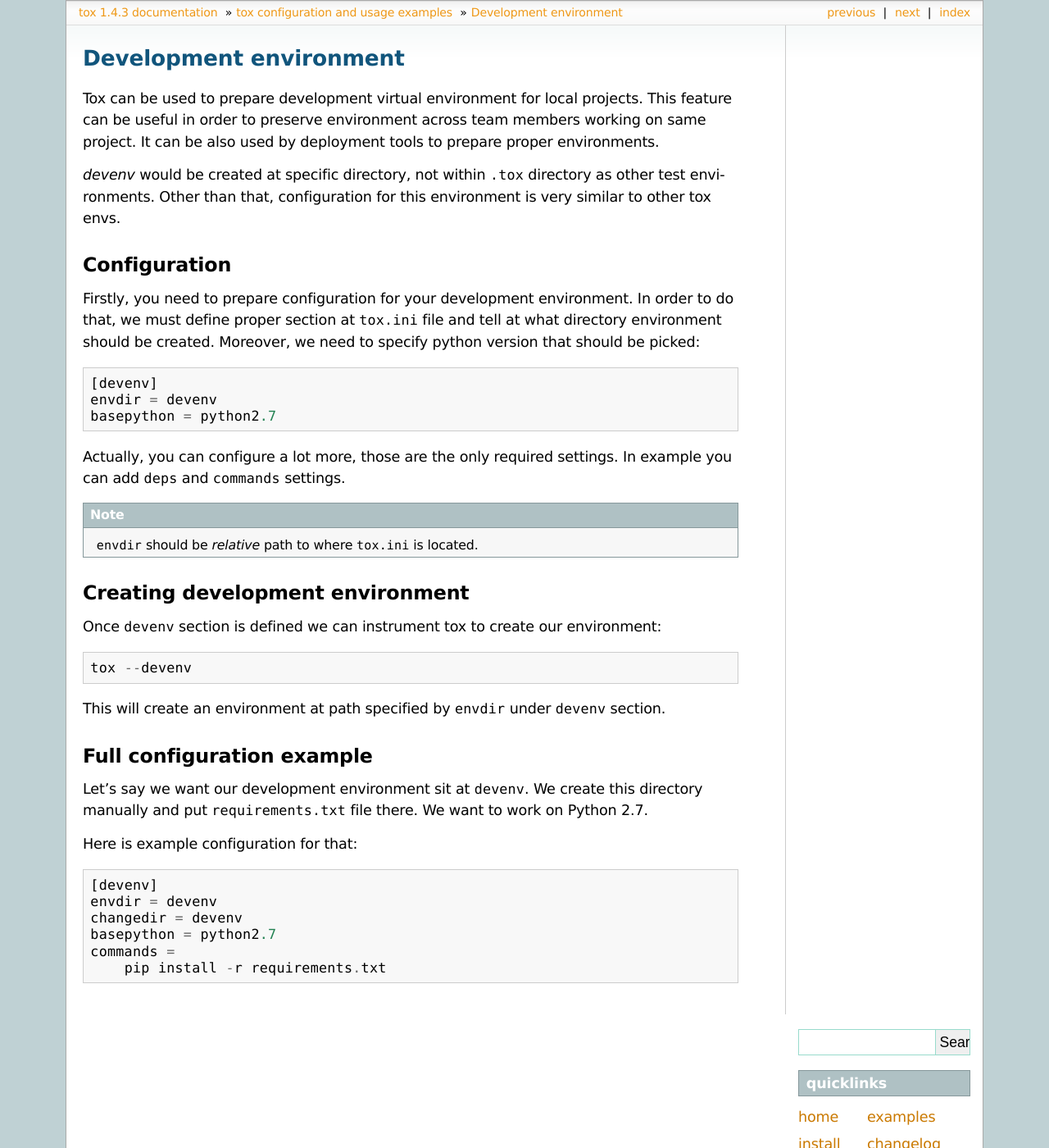
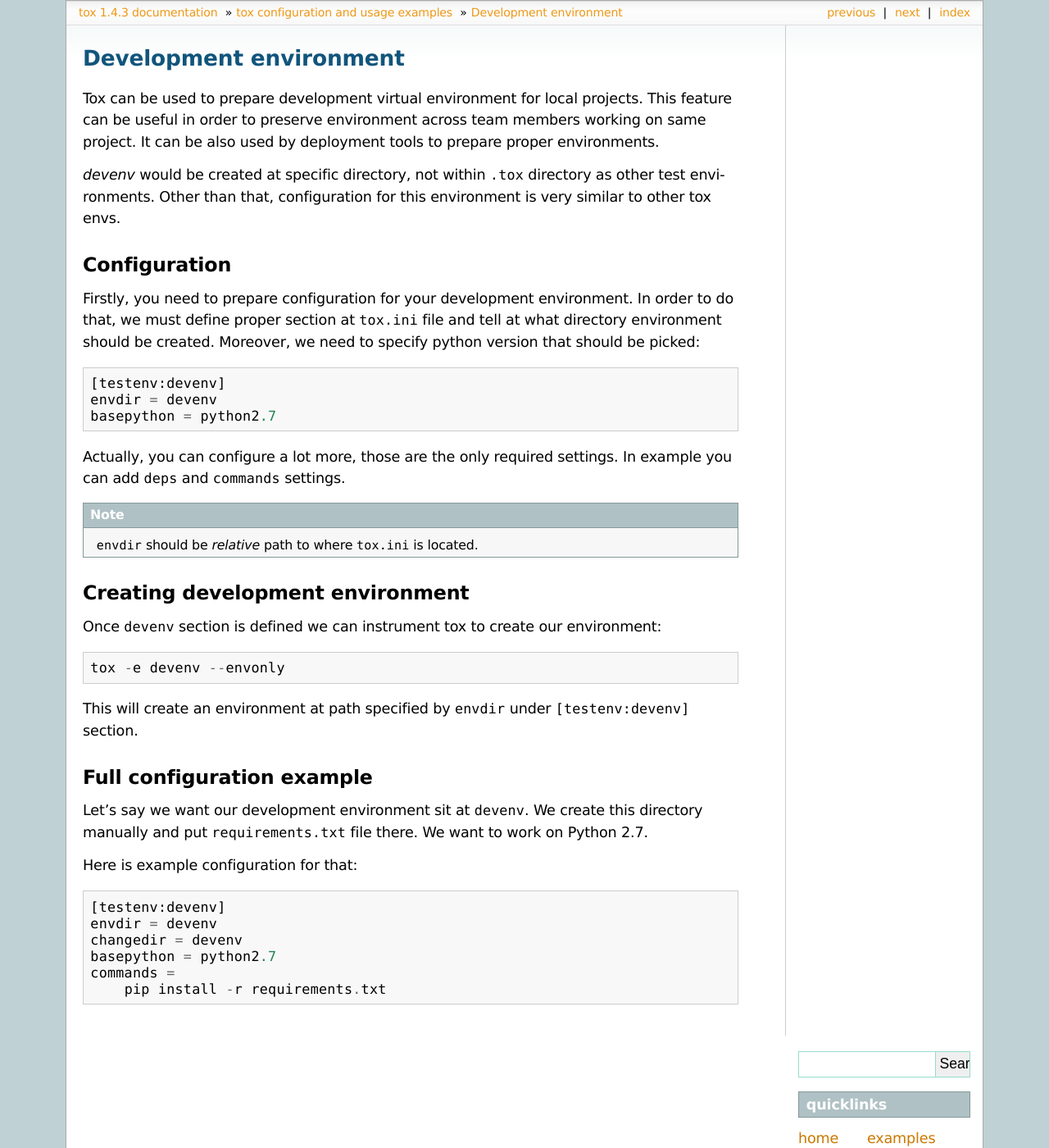
Before and after one commit to msabramo/tox, a Sphinx documentation site: the page built from doc/example/devenv.txt, in a window 1280 px wide and 1400 px high. Shown: the whole window at 82% size. Built offline with Sphinx 7.4.7, drawn with Linux system fonts in a browser that asks for light colours.

```diff
--- a/doc/example/devenv.txt
+++ b/doc/example/devenv.txt
@@ -20,7 +20,7 @@ order to do that, we must define proper section at ``tox.ini`` file and tell at
 what directory environment should be created. Moreover, we need to specify
 python version that should be picked::
 
-    [devenv]
+    [testenv:devenv]
     envdir = devenv
     basepython = python2.7
 
@@ -38,10 +38,10 @@ Creating development environment
 Once ``devenv`` section is defined we can instrument tox to create our
 environment::
 
-    tox --devenv
+    tox -e devenv --envonly
 
-This will create an environment at path specified by ``envdir`` under ``devenv``
-section.
+This will create an environment at path specified by ``envdir`` under
+``[testenv:devenv]`` section.
 
 
 
@@ -54,7 +54,7 @@ Python 2.7.
 
 Here is example configuration for that::
 
-    [devenv]
+    [testenv:devenv]
     envdir = devenv
     changedir = devenv
     basepython = python2.7
```
Also changed, not shown: doc/config.txt (+8 -0 lines).
